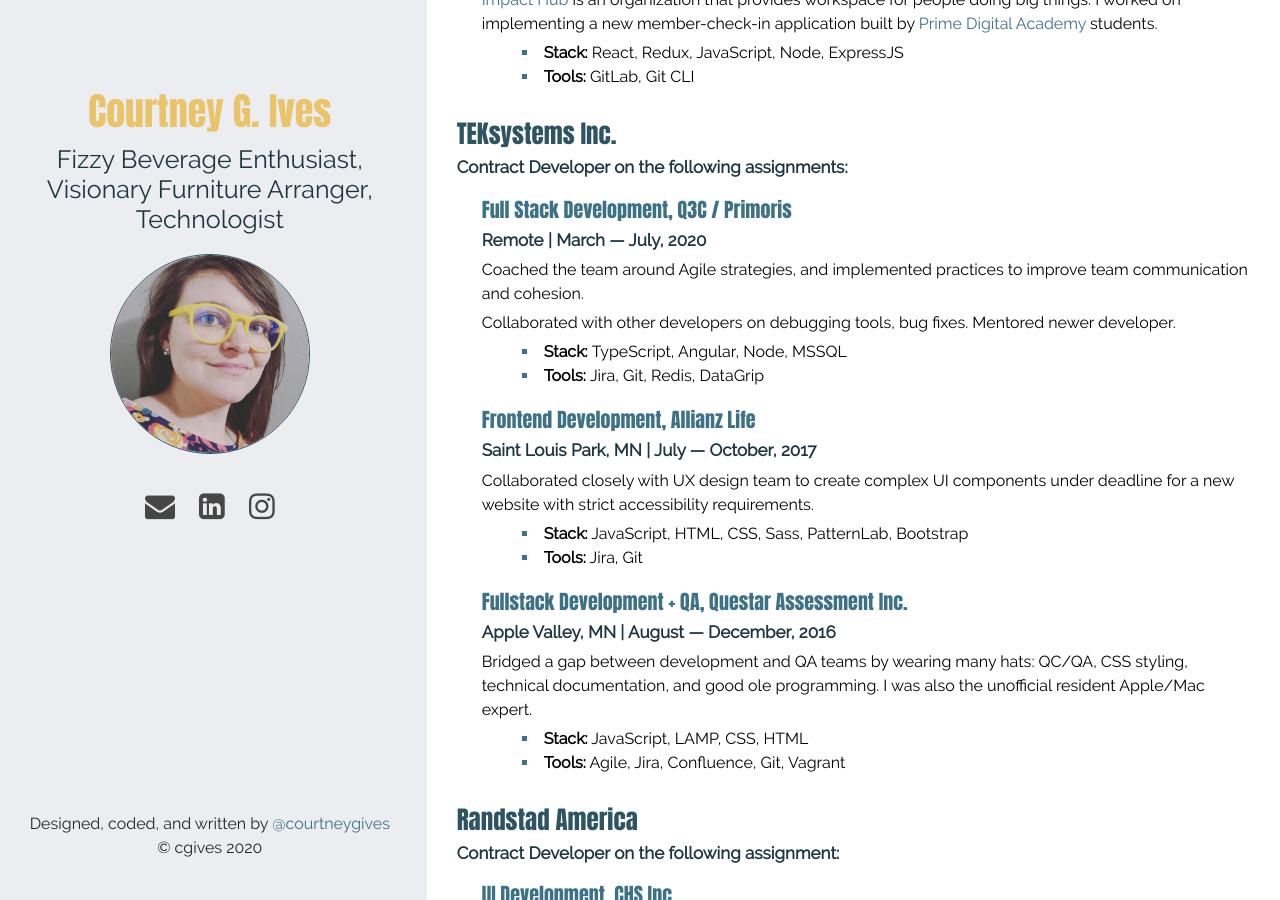
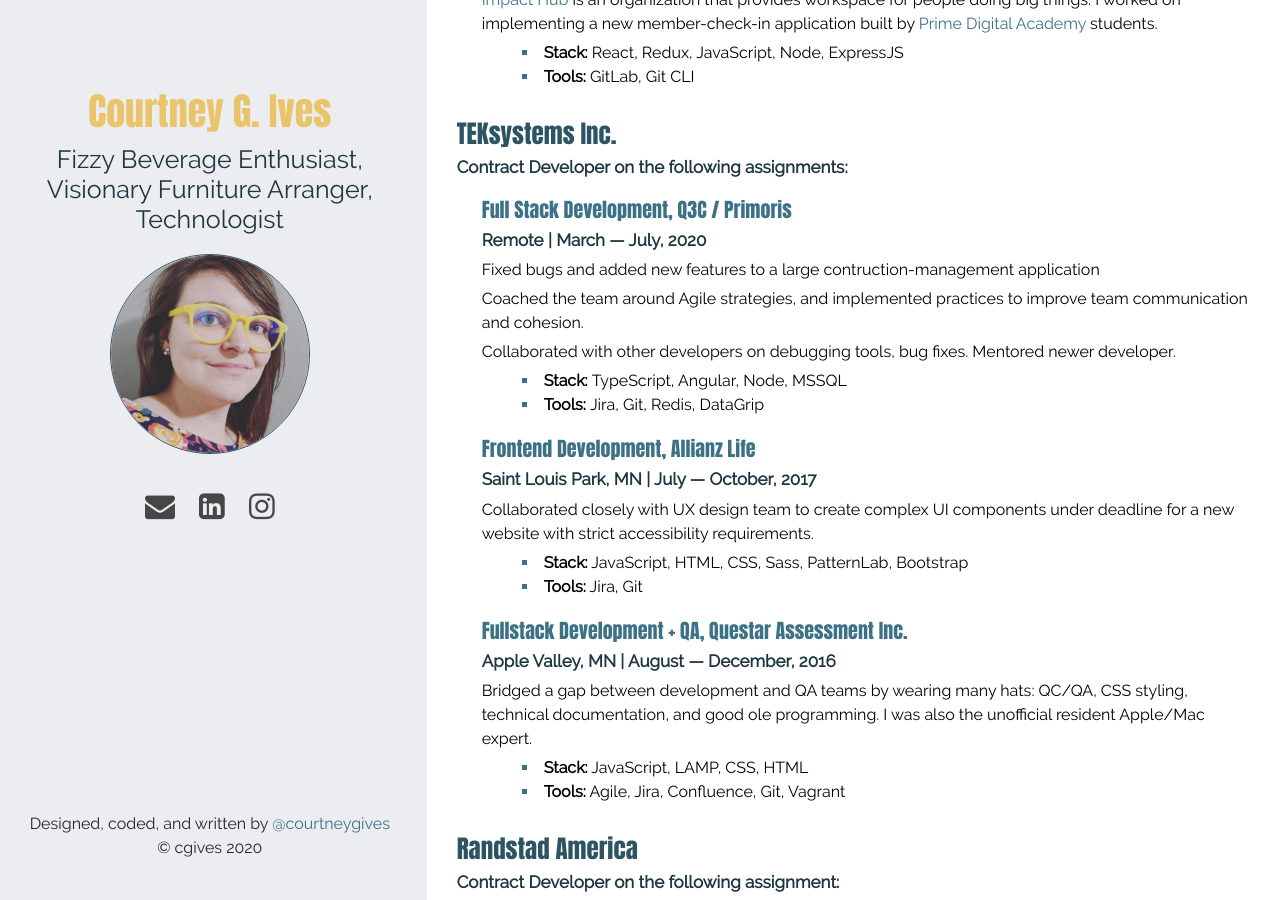
Before and after one commit to courtneygives/courtneygives.github.io, a Jekyll site: the page built from index.html, in a window 1280 px wide and 900 px high, scrolled down 769 px. Built offline with Jekyll 4.4.1, drawn with Linux system fonts in a browser that asks for light colours; nearby versions of some CDN libraries.

Commit message:
fix Q3 description

```diff
--- a/index.html
+++ b/index.html
@@ -44,6 +44,7 @@
         <div class="agency-roles">
           <h2>Full Stack Development, Q3C / Primoris</h2>
           <h3>Remote | March — July, 2020</h3>
+          <p>Fixed bugs and added new features to a large contruction-management application</p>
           <p>Coached the team around Agile strategies, and implemented practices to improve team communication and cohesion.</p>
           <p>Collaborated with other developers on debugging tools, bug fixes. Mentored newer developer.</p>
           <li><strong>Stack: </strong>TypeScript, Angular, Node, MSSQL</li>
```
